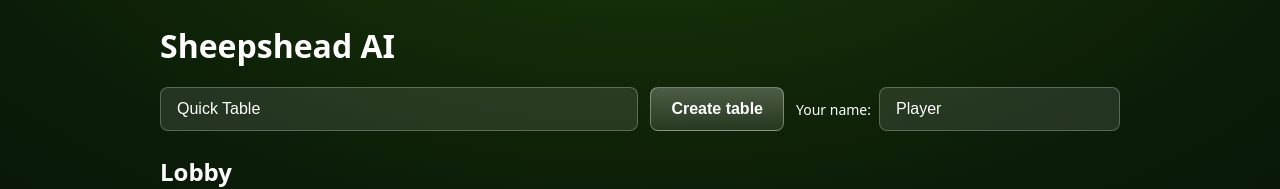
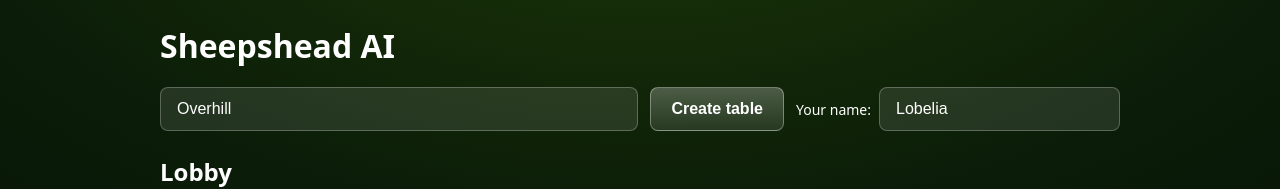
Before and after one commit to adamanthil/sheepsheadai, a Next.js app in the folder web/: page / in a window 1280 px wide. Shown: the top 189 px of the page. Built offline with nearby package versions, Linux system fonts and the light colour scheme; no server answers.

Commit message:
Use hobbit and shire names as defaults
For players and tables, instead of "Player"
and "Quick Table".

```diff
--- a/web/app/page.tsx
+++ b/web/app/page.tsx
@@ -16,12 +16,43 @@ const API_BASE = process.env.NEXT_PUBLIC_API_BASE || (() => {
   return `${protocol}//${hostname}:9000`;
 })();
 
+const SHIRE_TOWNS = [
+  'Bywater',
+  'Hobbiton',
+  'Overhill',
+  'Frogmorton',
+  'Michel Delving',
+  'Tuckborough',
+  'Bree',
+  'Bucklebury',
+  'Deephallow',
+  'Waymoot',
+  'Nobottle',
+  'Whitfurrows',
+] as const;
+
+const HOBBIT_NAMES = [
+  'Bilbo',
+  'Frodo',
+  'Samwise',
+  'Merry',
+  'Pippin',
+  'Otho',
+  'Smeagol',
+  'Deagol',
+  'Lobelia',
+  'Belladonna',
+] as const;
+
+const getRandomItem = <T,>(items: readonly T[]) => items[Math.floor(Math.random() * items.length)];
+
 export default function HomePage() {
   const router = useRouter();
   const [tables, setTables] = useState<TableSummary[]>([]);
   const [loading, setLoading] = useState(false);
-  const [name, setName] = useState('Quick Table');
-  const [displayName, setDisplayName] = useState('Player');
+  const [name, setName] = useState<string>(() => getRandomItem(SHIRE_TOWNS));
+  const [displayName, setDisplayName] = useState<string>(() => getRandomItem(HOBBIT_NAMES));
+  const [hasCustomName, setHasCustomName] = useState(false);
   const [creating, setCreating] = useState(false);
   const [error, setError] = useState<string | null>(null);
   const [joinInfo, setJoinInfo] = useState<{ client_id: string; seat: number; table: TableSummary } | null>(null);
@@ -40,6 +71,22 @@ export default function HomePage() {
   useEffect(() => {
     refresh();
   }, []);
+
+  useEffect(() => {
+    if (hasCustomName || tables.length === 0) return;
+    const usedNames = new Set(tables.map(t => t.name));
+    if (!usedNames.has(name)) return;
+    const available = SHIRE_TOWNS.filter(town => !usedNames.has(town));
+    if (!available.length) return;
+    setName(getRandomItem(available));
+  }, [tables, hasCustomName, name]);
+
+  const handleTableNameChange = (value: string) => {
+    if (!hasCustomName) {
+      setHasCustomName(true);
+    }
+    setName(value);
+  };
 
   // Mobile Safari compatible click handler
   const handleCreateClick = (e: React.MouseEvent) => {
@@ -165,7 +212,7 @@ export default function HomePage() {
         <div className={styles.controls}>
           <input
             value={name}
-            onChange={e => setName(e.target.value)}
+            onChange={e => handleTableNameChange(e.target.value)}
             placeholder="Table name"
             disabled={creating}
           />
```
